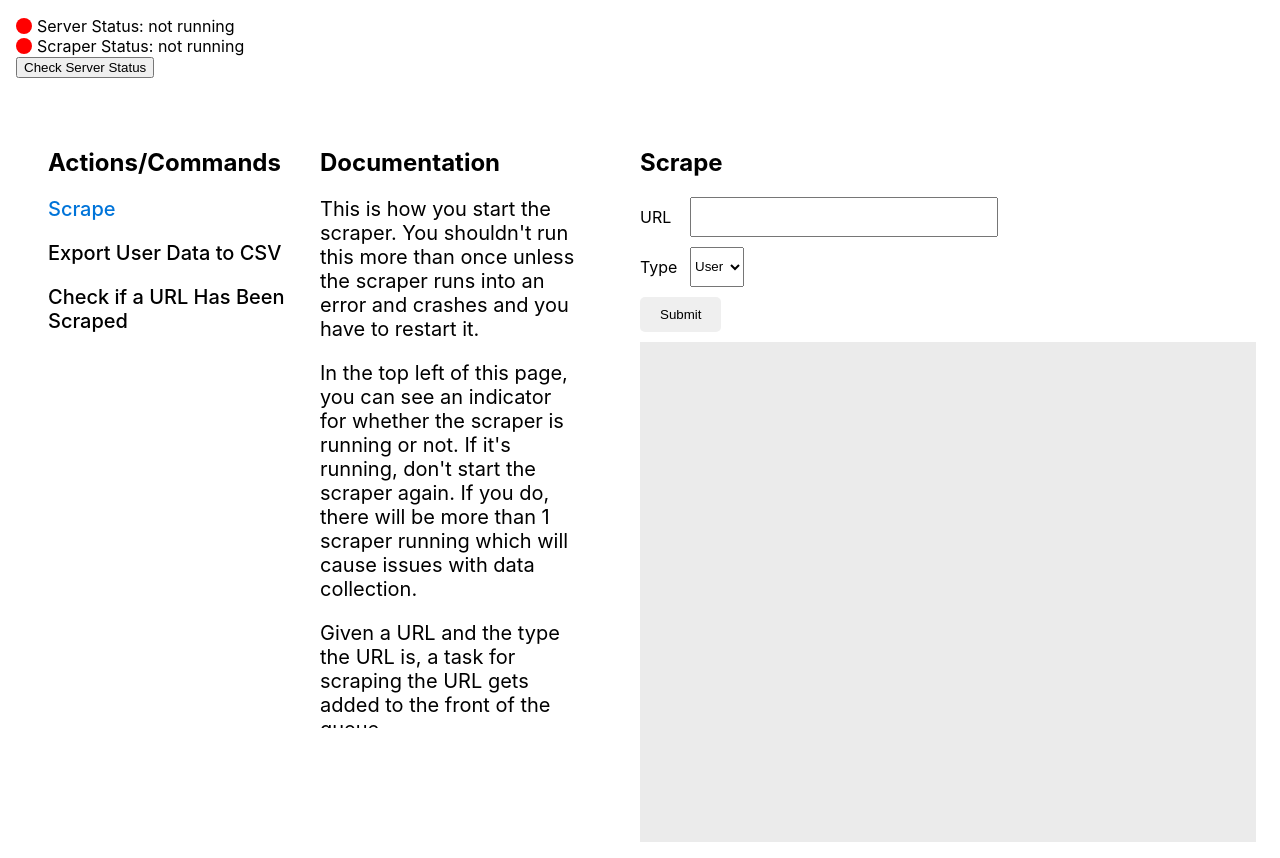
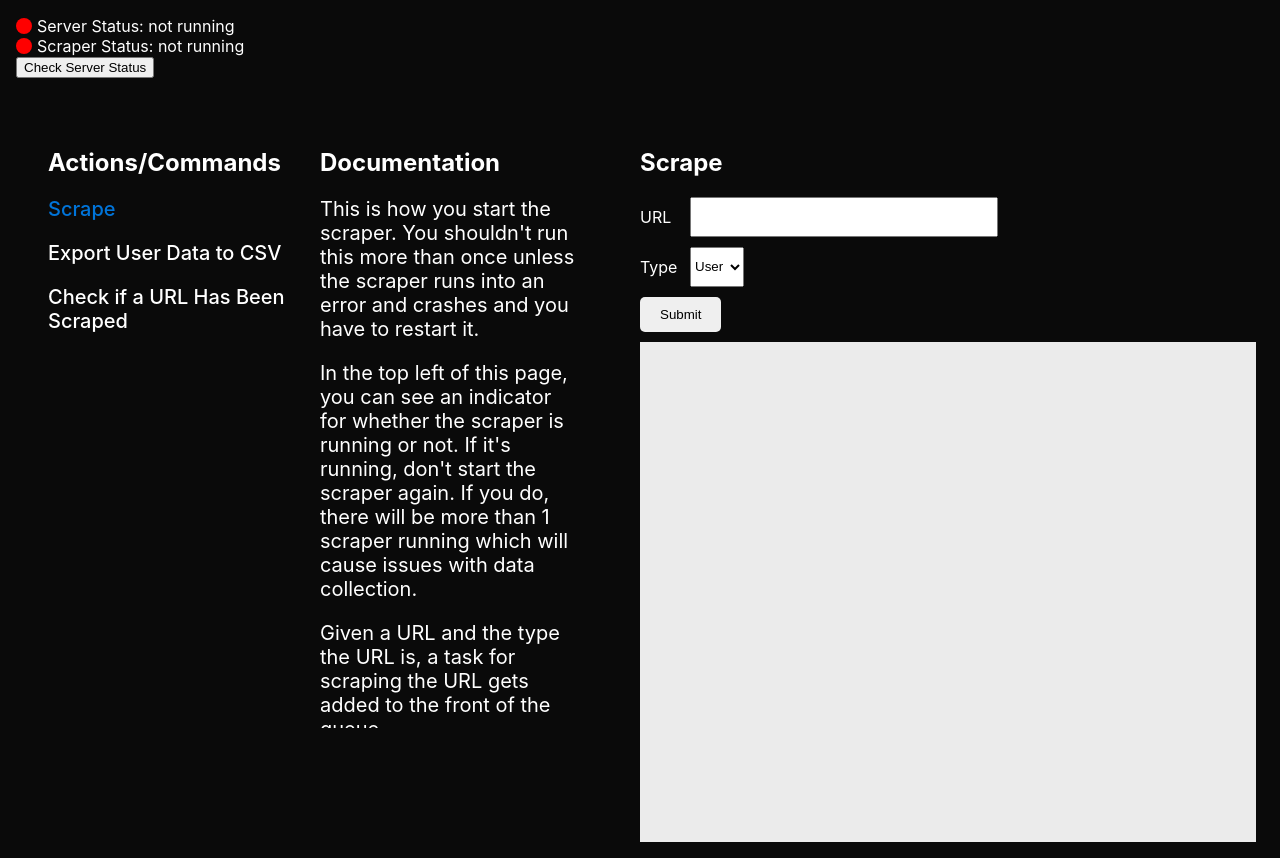
Before and after one commit to boristopalov/github-scraper-puppeteer, a React (Create React App) app in the folder client/: page / in a window 1280 px wide. Built offline with nearby package versions, Linux system fonts and the light colour scheme; no server answers.

Commit message:
change global bg color and text color

```diff
--- a/client/src/index.css
+++ b/client/src/index.css
@@ -1,6 +1,8 @@
 html,
 body {
   height: 100%;
+  background-color: #0a0a0a;
+  color: #fff;
 }
 
 body {
```
